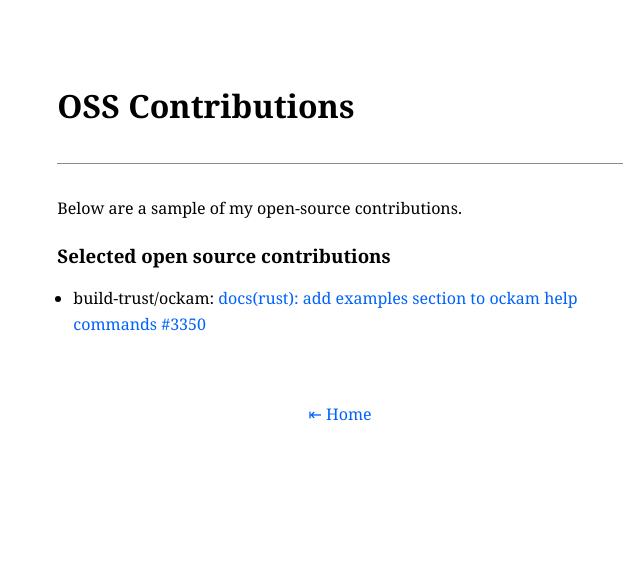
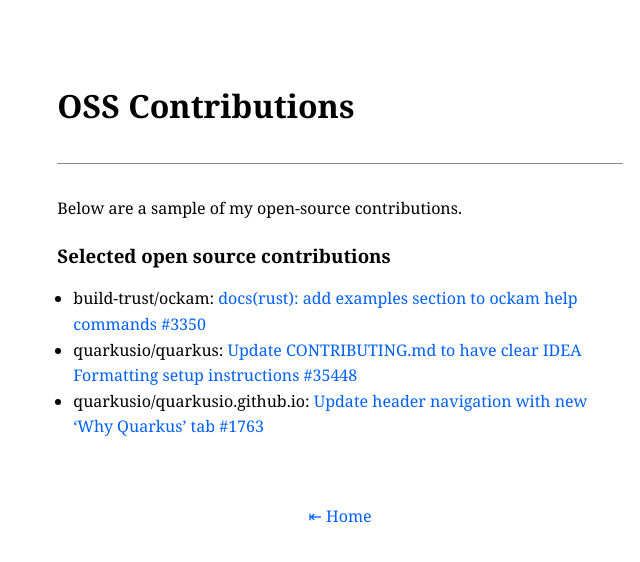
Before and after one commit to chrischiedo/chrischiedo.github.io, a Jekyll site: the page built from contribute.md, in a window 1280 px wide. Shown: the top 562 px of the page, without its empty margins (300-940 px from the left). Built offline with Jekyll 4.4.1, drawn with Linux system fonts in a browser that asks for light colours.

Commit message:
add new oss contributions

```diff
--- a/contribute.md
+++ b/contribute.md
@@ -8,3 +8,5 @@
 ### Selected open source contributions
 
 - build-trust/ockam: [docs(rust): add examples section to ockam help commands #3350](https://github.com/build-trust/ockam/pull/3350)
+- quarkusio/quarkus: [Update CONTRIBUTING.md to have clear IDEA Formatting setup instructions #35448](https://github.com/quarkusio/quarkus/pull/35448)
+- quarkusio/quarkusio.github.io: [Update header navigation with new 'Why Quarkus' tab #1763](https://github.com/quarkusio/quarkusio.github.io/pull/1763)
```
